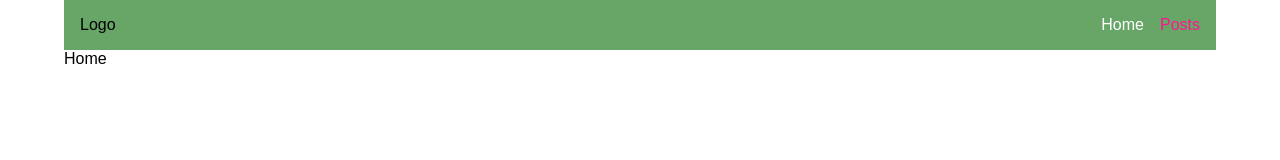
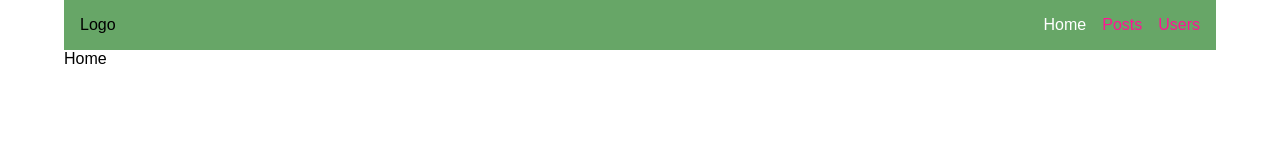
Before and after one commit to milenaosc/post-products-users-repeated, a React (Create React App) app: page / in a window 1280 px wide. Shown: the top 160 px of the page. Built offline with nearby package versions, Linux system fonts and the light colour scheme.

Commit message:
added users route and rendered them as a list of usernames

```diff
--- a/src/components/NavBar/NavBar.jsx
+++ b/src/components/NavBar/NavBar.jsx
@@ -19,6 +19,12 @@ const NavBar = () => {
         >
           Posts
         </NavLink>
+        <NavLink
+          className={({ isActive }) => (isActive ? "active" : "")}
+          to="/users"
+        >
+          Users
+        </NavLink>
       </ul>
     </div>
   );
--- /dev/null
+++ b/src/components/SingleUser/SingleUser.jsx
@@ -0,0 +1,5 @@
+const SingleUser = ({ user }) => {
+  return <div>{user.username}</div>;
+};
+
+export default SingleUser;
--- a/src/index.js
+++ b/src/index.js
@@ -10,6 +10,7 @@ import PostDetail from "./components/PostDetail/PostDetail";
 
 import { Provider } from "react-redux";
 import store from "./store/store";
+import Users from "./pages/Users/Users";
 
 const router = createBrowserRouter([
   {
@@ -28,6 +29,10 @@ const router = createBrowserRouter([
         path: "/posts/detail/:id",
         element: <PostDetail />,
       },
+      {
+        path: "/users",
+        element: <Users />,
+      },
     ],
   },
 ]);
--- /dev/null
+++ b/src/pages/Users/Users.jsx
@@ -0,0 +1,25 @@
+import "./_users.scss";
+import { useSelector, useDispatch } from "react-redux";
+import UserService from "../../services/UserService";
+import { useEffect } from "react";
+import { getAllUsers } from "../../store/userSlice";
+import SingleUser from "../../components/SingleUser/SingleUser";
+
+const Users = () => {
+  const { allUsers } = useSelector((state) => state.userStore);
+  const dispatch = useDispatch();
+  useEffect(() => {
+    UserService.getAllUsers().then((res) => {
+      dispatch(getAllUsers(res.data.users));
+    });
+  }, []);
+  return (
+    <div>
+      {allUsers?.map((item) => (
+        <SingleUser key={item?.id} user={item} />
+      ))}
+    </div>
+  );
+};
+
+export default Users;
--- /dev/null
+++ b/src/services/UserService.js
@@ -0,0 +1,7 @@
+import axios from "axios";
+
+class UserService {
+  static getAllUsers = () => axios.get("https://dummyjson.com/users");
+}
+
+export default UserService;
--- a/src/store/store.js
+++ b/src/store/store.js
@@ -1,9 +1,11 @@
 import { configureStore } from "@reduxjs/toolkit";
 import postSlice from "./postSlice";
+import userSlice from "./userSlice";
 
 const store = configureStore({
   reducer: {
     postStore: postSlice,
+    userStore: userSlice,
   },
 });
 
```
Also changed, not shown: public/logo192.png (added), src/components/SingleUser/_singleuser.scss (added), src/pages/Users/_users.scss (added).
